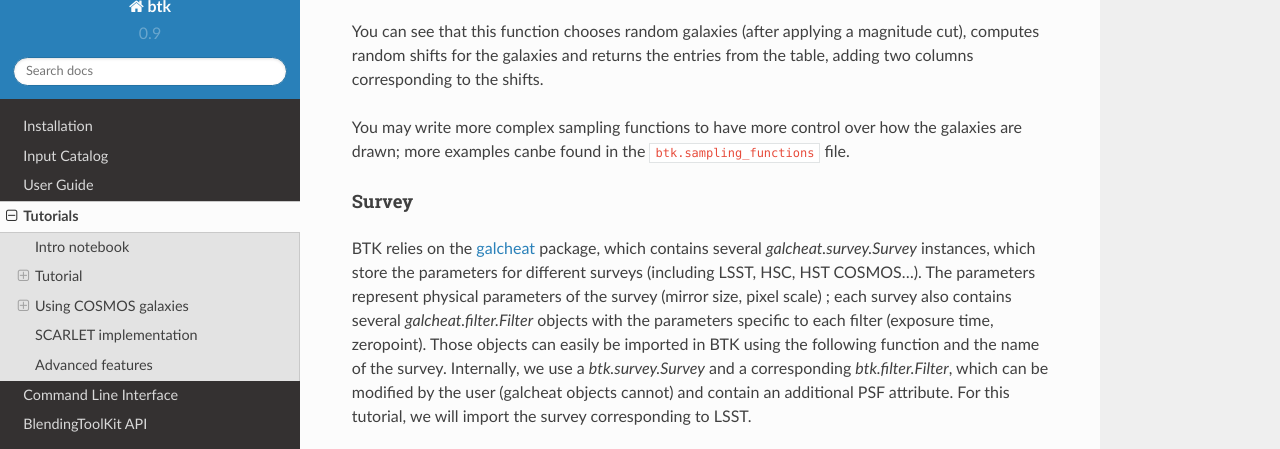
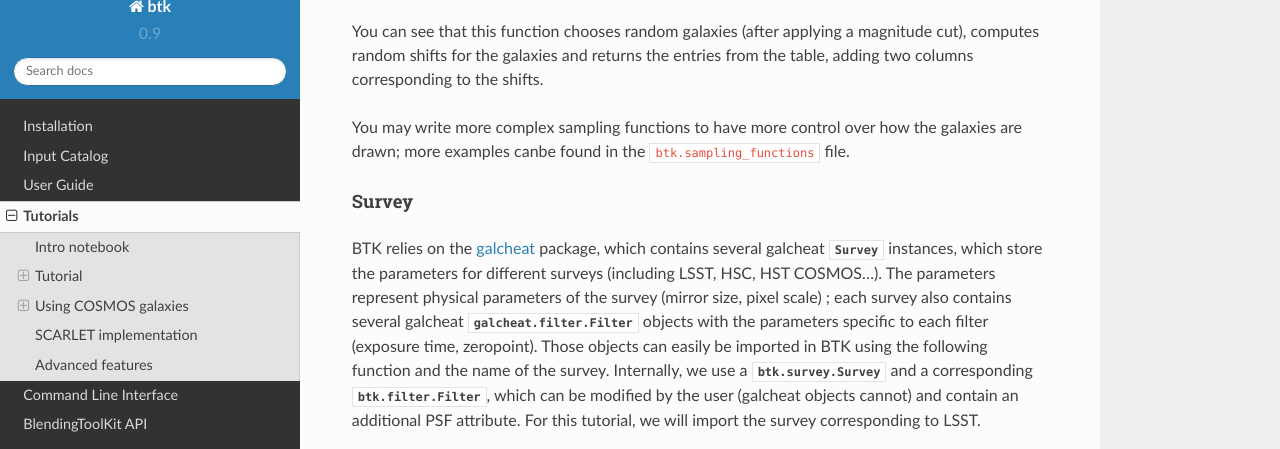
Before and after one commit to LSSTDESC/BlendingToolKit, a Sphinx documentation site: the page built from docs/source/tutorials.rst, in a window 1280 px wide and 900 px high, scrolled down 2213 px, cut to the strip 19-468 px from the top of the window. Built offline with Sphinx 7.4.7 and the Read the Docs theme 2.0.0, drawn with Linux system fonts in a browser that asks for light colours.

Commit message:
Additional tweaks

```diff
--- a/docs/source/src/btk.survey.rst
+++ b/docs/source/src/btk.survey.rst
@@ -1,5 +1,5 @@
 btk.survey module
 =========================
-The survey module interfaces with the `galcheat <https://github.com/aboucaud/galcheat>`_ package ; this package contains various informations about different surveys, including LSST, HSC (wide-field survey), HST COSMOS... Those informations are stored in a galcheat :class:`~galcheat.survey.Survey` object, containing several galcheat :class:`~galcheat.filter.Filter` objects, which is retrieved in BTK to compute fluxes and noise levels (using functions which are available in galcheat). The main modifications made by BTK to the galcheat objects are adding the PSF to the Filter object, and making them editable. This is achieved by defining a BTK :class:`~bkt.survey.Survey` and a BTK:class:`~bkt.survey.Filter` objects, which directly inherit from the corresponding galcheat objects.
+The survey module interfaces with the `galcheat <https://github.com/aboucaud/galcheat>`_ package ; this package contains various informations about different surveys, including LSST, HSC (wide-field survey), HST COSMOS... Those informations are stored in a galcheat :class:`~galcheat.survey.Survey` object, containing several galcheat :class:`~galcheat.filter.Filter` objects, which is retrieved in BTK to compute fluxes and noise levels (using functions which are available in galcheat). The main modifications made by BTK to the galcheat objects are adding the PSF to the Filter object, and making them editable. This is achieved by defining a BTK :class:`~bkt.survey.Survey` and a BTK :class:`~bkt.survey.Filter` objects, which directly inherit from the corresponding galcheat objects.
 
 .. automodule:: btk.survey
--- a/docs/source/tutorials.rst
+++ b/docs/source/tutorials.rst
@@ -148,8 +148,8 @@ You may write more complex sampling functions to have more control over how the
 Survey
 .......
 
-BTK relies on the `galcheat <https://github.com/aboucaud/galcheat>`_ package, which contains several `galcheat.survey.Survey` instances, which store the parameters for different surveys (including LSST, HSC, HST COSMOS...). The parameters represent physical parameters of the survey (mirror size, pixel scale) ; each survey also contains several `galcheat.filter.Filter` objects with the parameters specific to each filter (exposure time, zeropoint).
-Those objects can easily be imported in BTK using the following function and the name of the survey. Internally, we use a `btk.survey.Survey` and a corresponding `btk.filter.Filter`, which can be modified by the user (galcheat objects cannot) and contain an additional PSF attribute.
+BTK relies on the `galcheat <https://github.com/aboucaud/galcheat>`_ package, which contains several galcheat :class:`~galcheat.survey.Survey` instances, which store the parameters for different surveys (including LSST, HSC, HST COSMOS...). The parameters represent physical parameters of the survey (mirror size, pixel scale) ; each survey also contains several galcheat :class:`galcheat.filter.Filter` objects with the parameters specific to each filter (exposure time, zeropoint).
+Those objects can easily be imported in BTK using the following function and the name of the survey. Internally, we use a :class:`btk.survey.Survey` and a corresponding :class:`btk.filter.Filter`, which can be modified by the user (galcheat objects cannot) and contain an additional PSF attribute.
 For this tutorial, we will import the survey corresponding to LSST.
 
 .. jupyter-execute::
```
